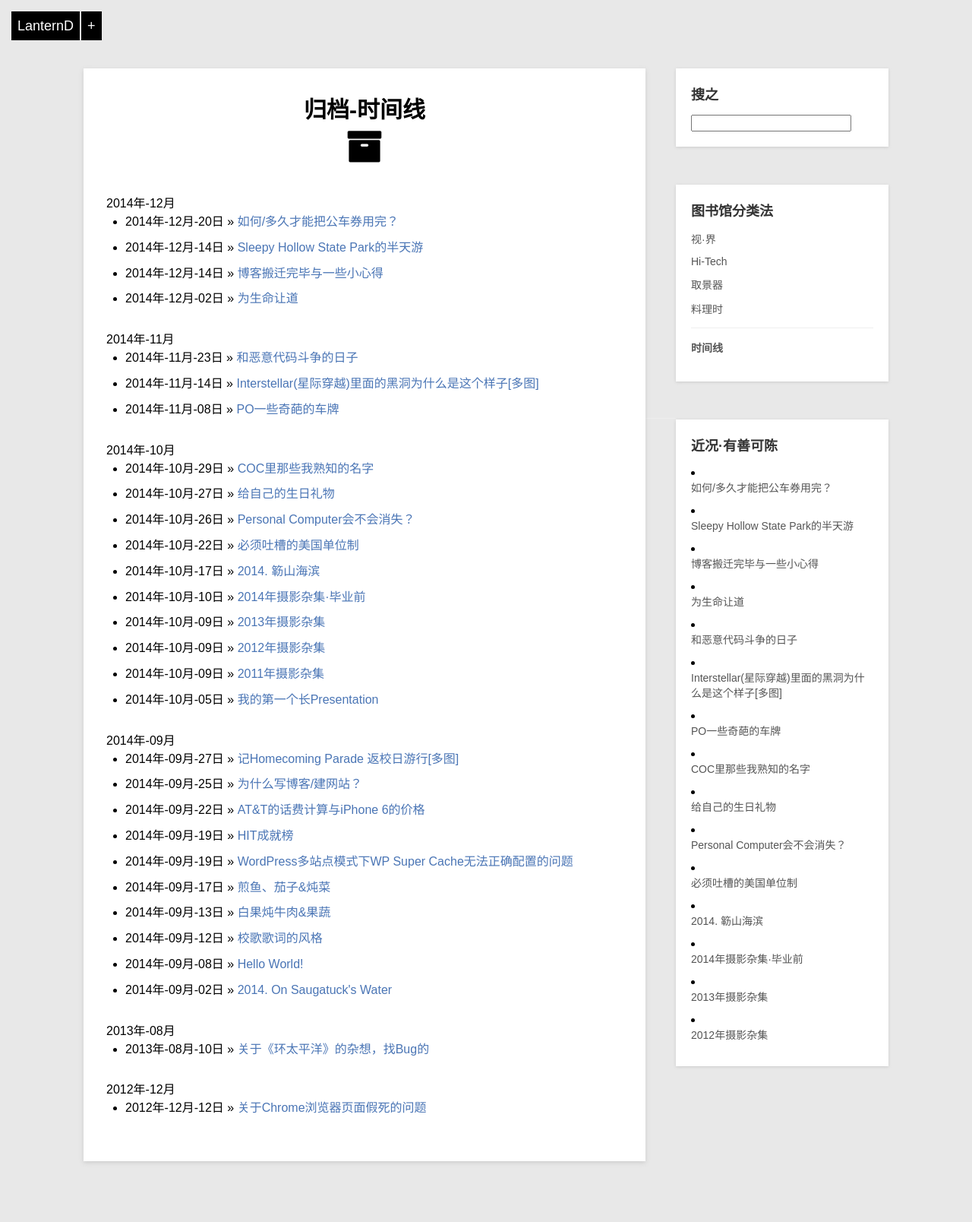
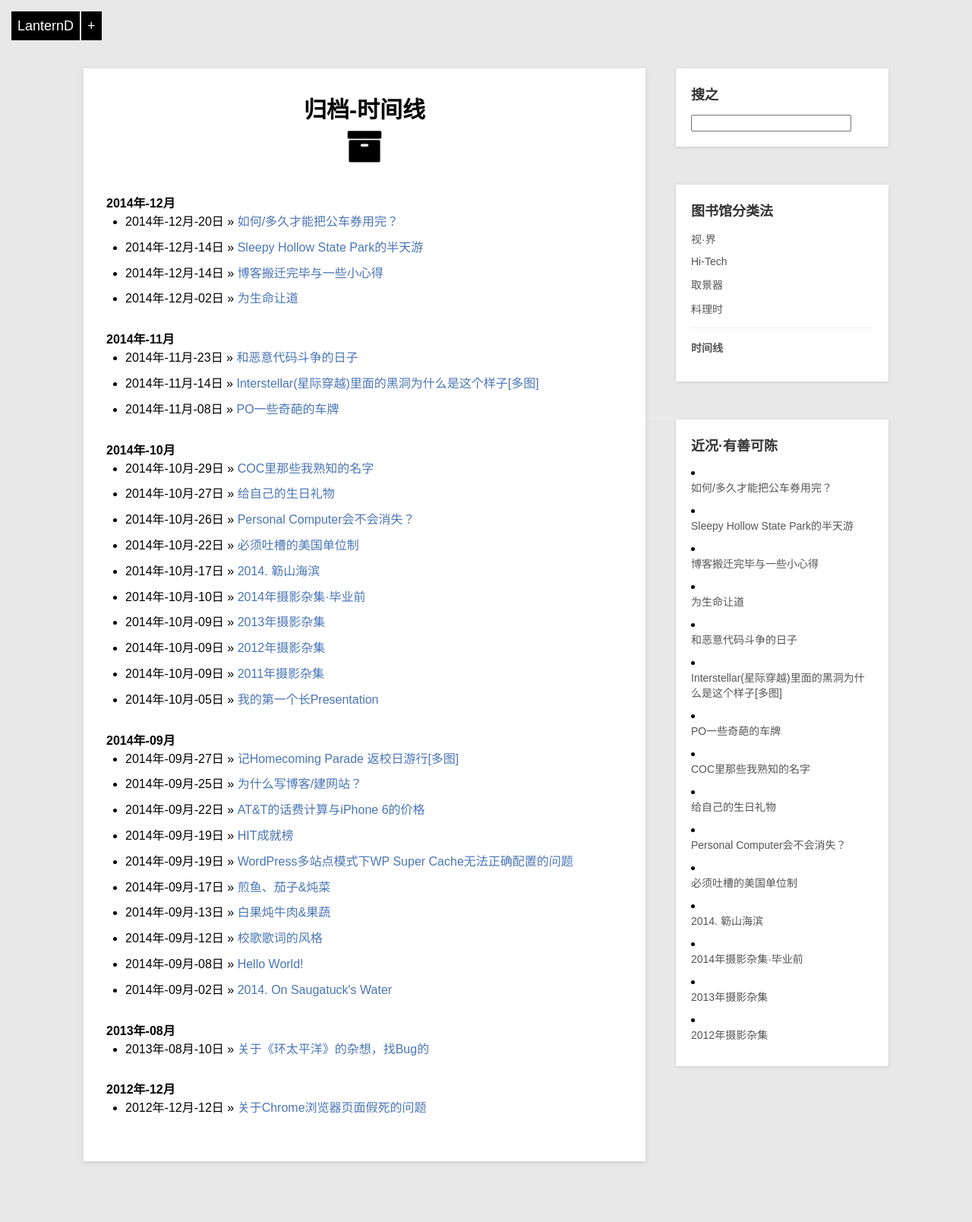
Before and after one commit to LanternD/lanternd.github.io, a Jekyll site: the page built from archive.html, in a window 1280 px wide. Shown: the whole page at 76% size. Built offline with Jekyll 4.4.1, drawn with Linux system fonts in a browser that asks for light colours; comment, search, counter and statistics services are not loaded.

Commit message:
Update Archive

```diff
--- a/archive.html
+++ b/archive.html
@@ -15,24 +15,24 @@ comments: false
     {% capture next_month %}{{ post.previous.date | date: "%m" }}{% endcapture %}
 
     {% if forloop.first %}
-      <legend id="{{this_year}}-{{this_month}}">{{this_year}}年-{{this_month}}月</legend>
+      <legend id="{{this_year}}-{{this_month}}"><strong>{{this_year}}年-{{this_month}}月</strong></legend>
       <ul>
-    {% endif %}
-    <li><span>{{ post.date | date: "%Y年-%m月-%d日" }}</span> &raquo;
-      <a class="pjaxlink" href="{{ post.url }}">{{ post.title }}</a>
-    </li>
+	    {% endif %}
+	    <li><span>{{ post.date | date: "%Y年-%m月-%d日" }}</span> &raquo;
+	      <a class="pjaxlink" href="{{ post.url }}">{{ post.title }}</a>
+	    </li>
 
-    {% if forloop.last %}
+	    {% if forloop.last %}
       </ul>
     {% else %}
       {% if this_year != next_year %}
         </ul>
-        <legend id="{{next_year}}-{{next_month}}">{{next_year}}年-{{next_month}}月</legend>
+        <legend id="{{next_year}}-{{next_month}}"><strong>{{next_year}}年-{{next_month}}月</strong></legend>
         <ul>
       {% else %}
         {% if this_month != next_month %}
         </ul>
-        <legend id="{{next_year}}-{{next_month}}">{{next_year}}年-{{next_month}}月</legend>
+        <legend id="{{next_year}}-{{next_month}}"><strong>{{next_year}}年-{{next_month}}月</strong></legend>
         <ul>
         {% endif %}
       {% endif %}
```
